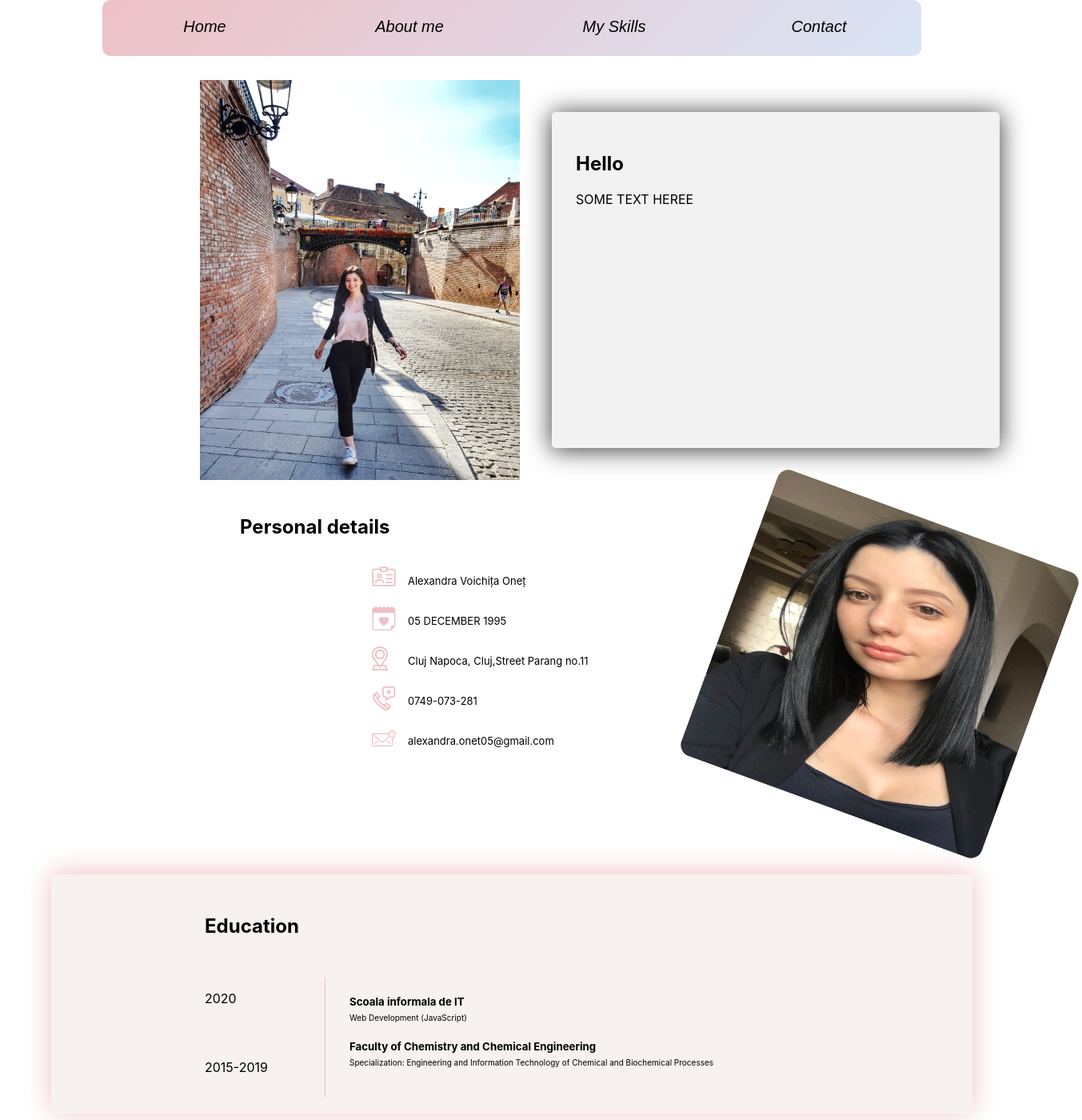
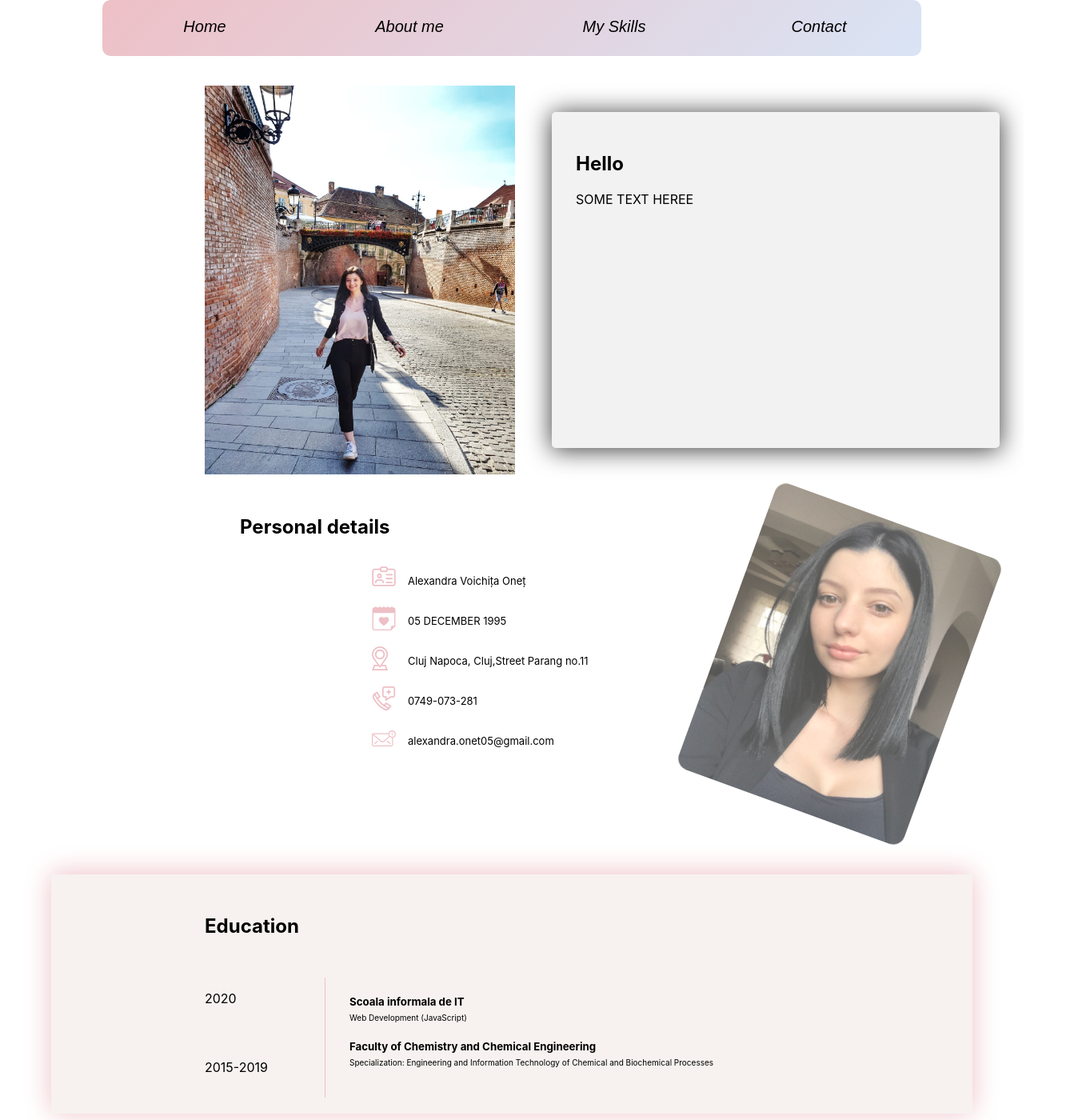
Before and after one commit to alexandra-onet/CV-Alexandra, a React (Create React App) app: page /Aboutme in a window 1280 px wide. Shown: the top 1400 px of the page at 80% size, 1353 px wide, since content can reach past the window. Built offline with nearby package versions, Linux system fonts and the light colour scheme.

Commit message:
Third Commit

```diff
--- a/src/Components/Header/Aboutme.js
+++ b/src/Components/Header/Aboutme.js
@@ -16,7 +16,7 @@ export default class Aboutme extends Component {
             <div className='aboutme-content'>
                 <div className='img-details'>
                     <div>
-                        <img className='img-photo' src={FirstImg}></img>
+                        <img className='img-photo-aboutme-first' src={FirstImg}></img>
                     </div>
                     <div className='entrance-text'>
                         <h2>Hello</h2>
--- a/src/Components/Header/aboutmestyle.css
+++ b/src/Components/Header/aboutmestyle.css
@@ -11,74 +11,46 @@
     width: 400px;
     height: 500px;
     display: flex;
-    animation-name: bigEntrance;
-	-webkit-animation-name: bigEntrance;
-	animation-duration: 1.6s;
-	-webkit-animation-duration: 1.6s;
-	animation-timing-function: ease-out;
-	-webkit-animation-timing-function: ease-out;
-	visibility: visible !important;
+
 }
-@keyframes bigEntrance {
+.img-photo-aboutme-first {
+	animation-name: pulse;
+	-webkit-animation-name: pulse;
+
+	animation-duration: 3s;
+	-webkit-animation-duration: 3s;
+
+	animation-iteration-count: infinite;
+	-webkit-animation-iteration-count: infinite;
+}
+
+@keyframes pulse {
 	0% {
-		transform: scale(0.3) rotate(6deg) translateX(-30%) translateY(30%);
-		opacity: 0.2;
+		transform: scale(0.95);
 	}
-	30% {
-		transform: scale(1.03) rotate(-2deg) translateX(2%) translateY(-2%);
-		opacity: 1;
+	50% {
+		transform: scale(1);
 	}
-	45% {
-		transform: scale(0.98) rotate(1deg) translateX(0%) translateY(0%);
-		opacity: 1;
+	100% {
+		transform: scale(0.95);
 	}
-	60% {
-		transform: scale(1.01) rotate(-1deg) translateX(0%) translateY(0%);
-		opacity: 1;
+}
+
+@-webkit-keyframes pulse {
+	0% {
+		-webkit-transform: scale(0.95);
+		opacity: 0.7;
 	}
-	75% {
-		transform: scale(0.99) rotate(1deg) translateX(0%) translateY(0%);
-		opacity: 1;
-	}
-	90% {
-		transform: scale(1.01) rotate(0deg) translateX(0%) translateY(0%);
+	50% {
+		-webkit-transform: scale(1);
 		opacity: 1;
 	}
 	100% {
-		transform: scale(1) rotate(0deg) translateX(0%) translateY(0%);
-		opacity: 1;
+		-webkit-transform: scale(0.95);
+		opacity: 0.7;
 	}
 }
-@-webkit-keyframes bigEntrance {
-	0% {
-		-webkit-transform: scale(0.3) rotate(6deg) translateX(-30%) translateY(30%);
-		opacity: 0.2;
-	}
-	30% {
-		-webkit-transform: scale(1.03) rotate(-2deg) translateX(2%) translateY(-2%);
-		opacity: 1;
-	}
-	45% {
-		-webkit-transform: scale(0.98) rotate(1deg) translateX(0%) translateY(0%);
-		opacity: 1;
-	}
-	60% {
-		-webkit-transform: scale(1.01) rotate(-1deg) translateX(0%) translateY(0%);
-		opacity: 1;
-	}
-	75% {
-		-webkit-transform: scale(0.99) rotate(1deg) translateX(0%) translateY(0%);
-		opacity: 1;
-	}
-	90% {
-		-webkit-transform: scale(1.01) rotate(0deg) translateX(0%) translateY(0%);
-		opacity: 1;
-	}
-	100% {
-		-webkit-transform: scale(1) rotate(0deg) translateX(0%) translateY(0%);
-		opacity: 1;
-	}
-}
+
 .entrance-text {
     background-color: rgba(0,0,0,0.05);
     box-shadow: 0px 2px 31px 1px rgba(0,0,0,0.75);
@@ -140,7 +112,7 @@
 	}
 }
 .img-personal-details {
-    width: 400px;
+    width: 300px;
     height: 380px;
     margin-top: 40px;
     margin-left: 900px;
@@ -203,6 +175,51 @@
     left: 0;
     transform: rotate(135deg);
   }
+.img-personal-details {
+	transform: rotate(20deg);
+	animation-name: pulseX;
+	-webkit-animation-name: pulseX;
+	animation-duration: 5s;
+	-webkit-animation-duration: 5s;
+	animation-iteration-count: infinite;
+	-webkit-animation-iteration-count: infinite;
+}
+ @keyframes pulseX {
+	0% {
+		transform: scale(0.9);
+		transform: rotate(20deg);
+		opacity: 0.7;
+	}
+	50% {
+		transform: scale(1);
+		transform: rotate(20deg);
+		opacity: 1;
+	}
+	100% {
+		transform: scale(0.9);
+		transform: rotate(20deg);
+		opacity: 0.7;
+	}
+}
+@-webkit-keyframes pulseX {
+	0% {
+		-webkit-transform: scale(0.95);
+		transform: rotate(20deg);
+		opacity: 0.7;
+	}
+	50% {
+		-webkit-transform: scale(1);
+		transform: rotate(20deg);
+		opacity: 1;
+	}
+	100% {
+		-webkit-transform: scale(0.95);
+		transform: rotate(20deg);
+		opacity: 0.7;
+	}
+}
+
+
 .name-surname {
     margin-top: -400px;
     margin-left: 300px;
```
